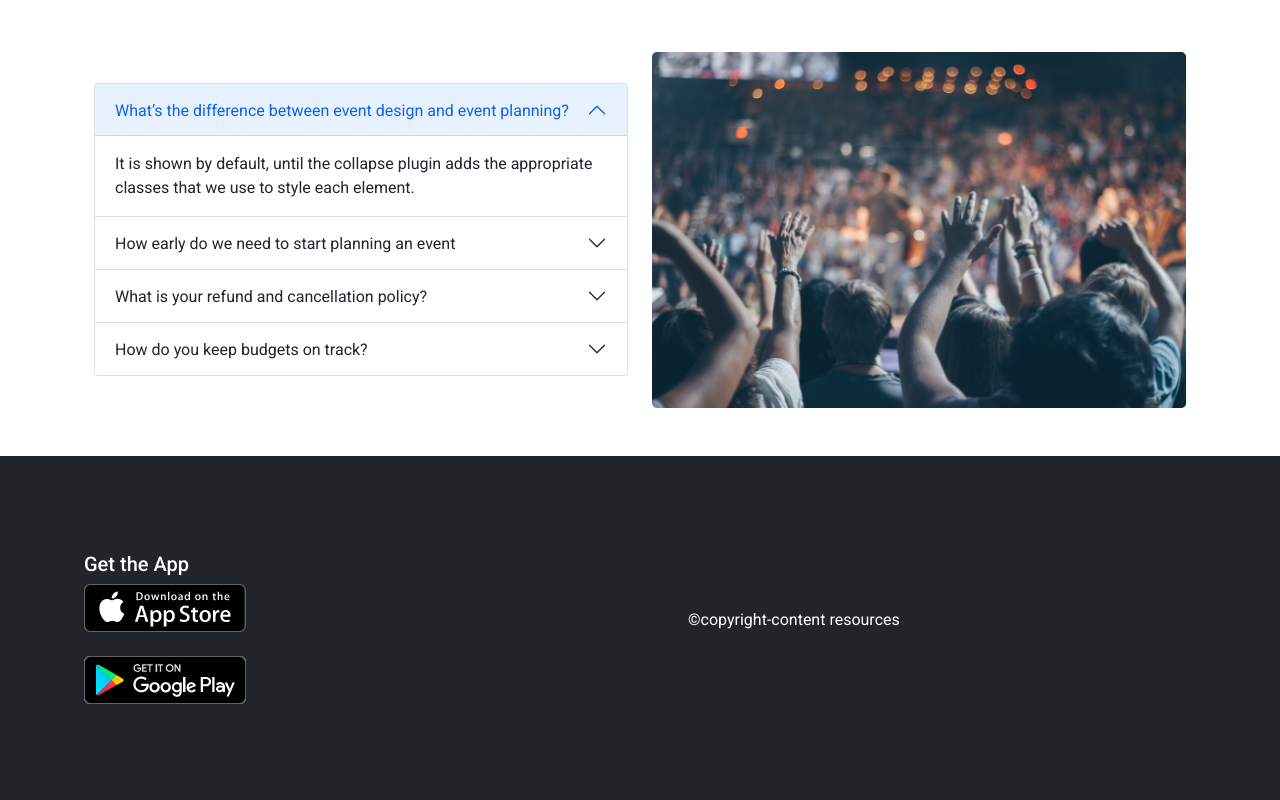
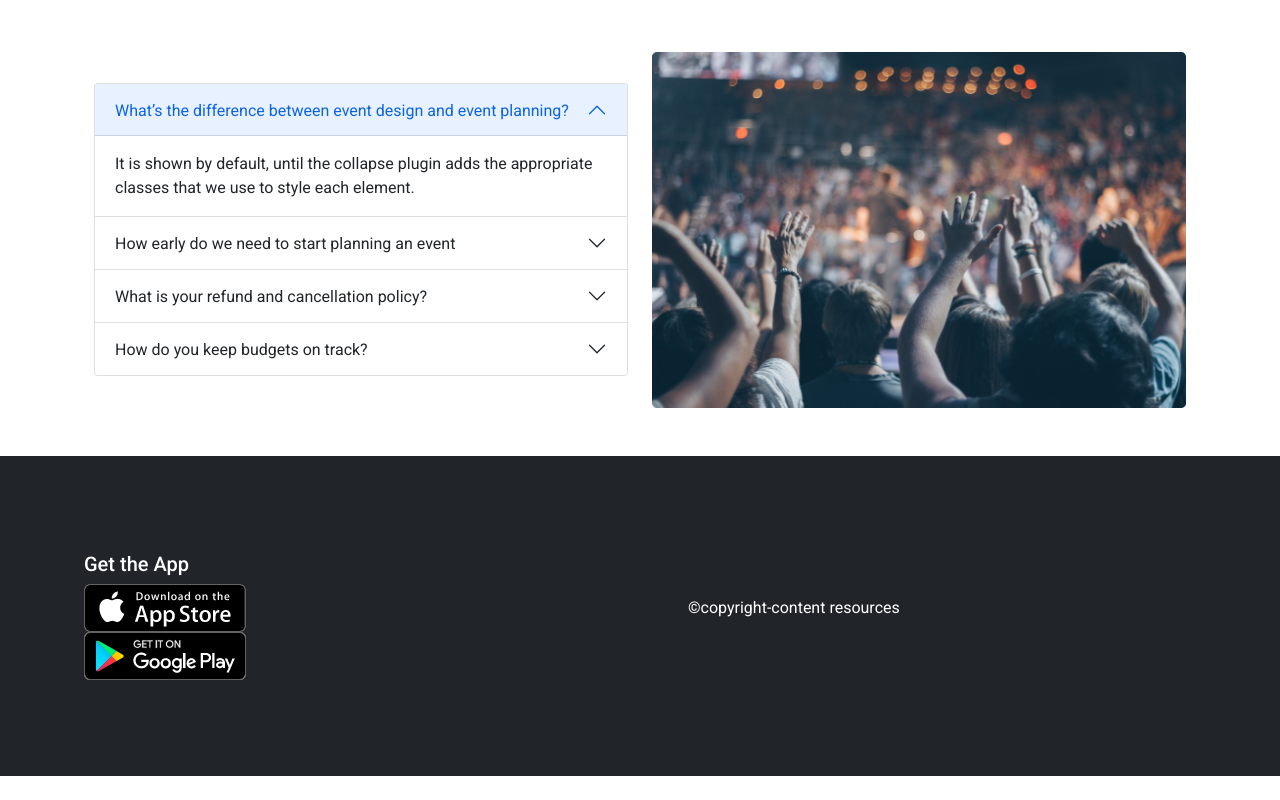
Before and after one commit to shorifuddin2/wedding-celebration, a plain HTML site: page index.html in a window 1280 px wide. Shown: the part 1737-2537 px from the top of the page. After the commit the page ends 2513 px from the top, so only its background shows below. Drawn offline with nearby package versions, Linux system fonts and the light colour scheme.

Commit message:
all commet

```diff
--- a/index.html
+++ b/index.html
@@ -291,8 +291,8 @@
                     <h5 class="text-white ">Get the App</h5>
                     <a href=" https://www.apple.com/store"><img src="./images/app-store.png" alt=""></a>
                     <br>
-                    <br>
-                    <a href=" https://play.google.com/store" target="_blank"><img src="/images/google-play.png" alt=""></a>
+                    <a href=" https://www.apple.com/store"><img src="./images/google-play.png" alt=""></a>
+
                 </div>
             </div>
 
```
